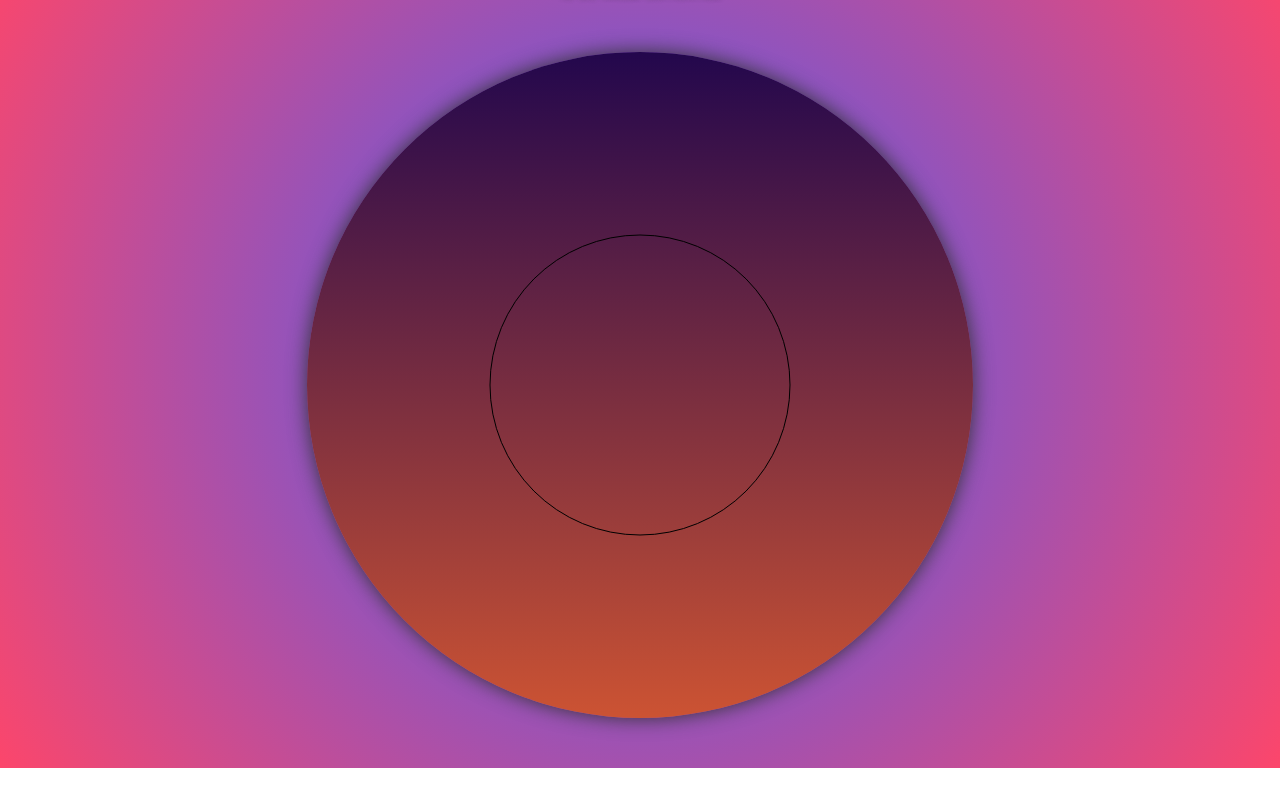
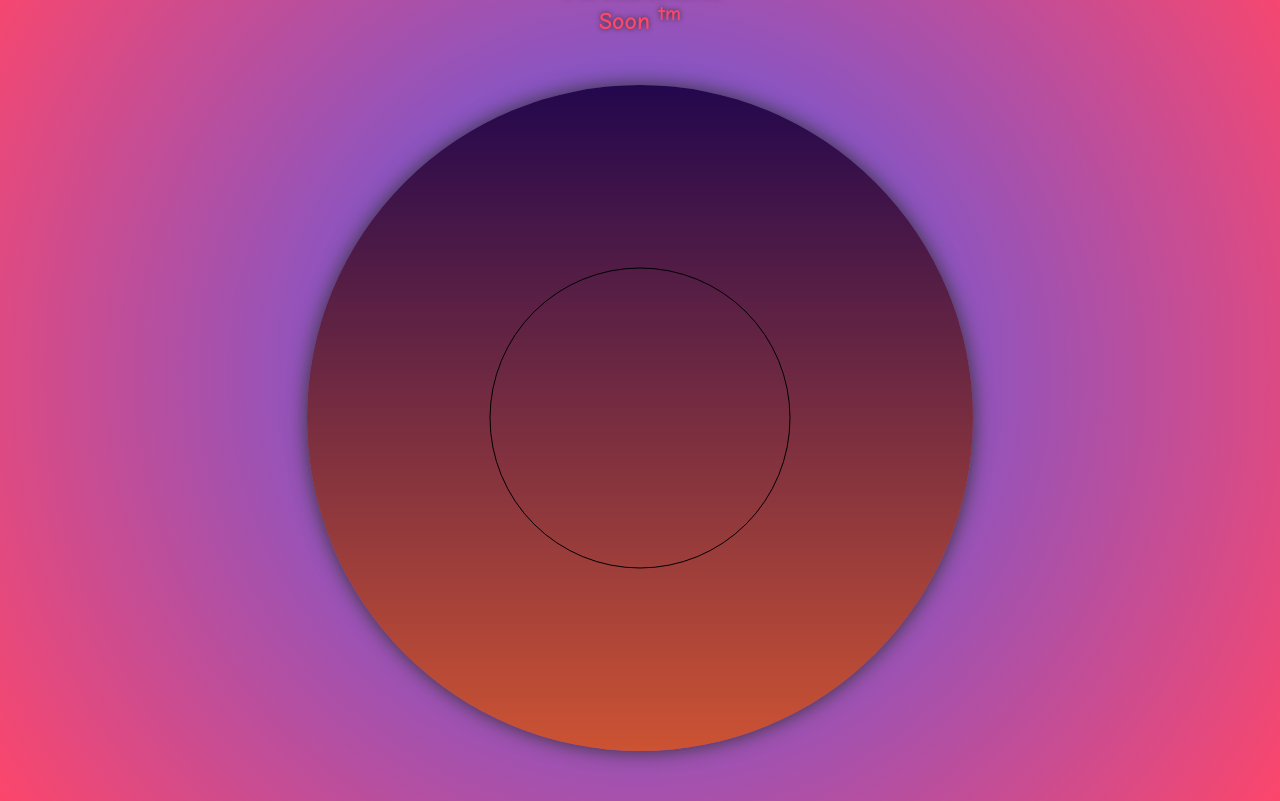
Before and after one commit to mhelbich/mhelbich.github.io, a plain HTML site: page index.html in a window 1280 px wide. Shown: the part 53-854 px from the top of the page. Before the commit the page ends 821 px from the top, so only its background shows below. Drawn offline with Linux system fonts and the light colour scheme.

Commit message:
Update index.html
added very important "soon tm"

```diff
--- a/index.html
+++ b/index.html
@@ -14,6 +14,7 @@
 
 <h1>Place Under Construction</h1>
 <p>To be filled... Sometime...</p>
+<h2>Soon <sup>tm</sup></h2>
 
 <div class="wrapper">
     <div><canvas id="renderer"></canvas></div>
```
